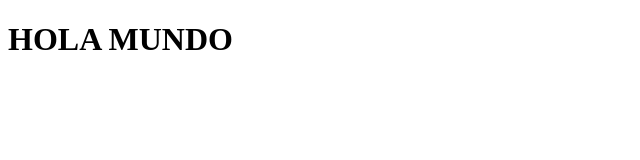
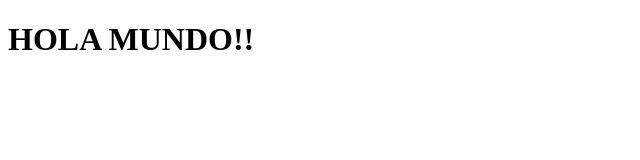
Before and after one commit to jordi92al/viernes-18, a plain HTML site: page index.html in a window 1280 px wide. Shown: the full height of the page, 0-640 px from the left. Drawn offline with Linux system fonts and the light colour scheme.

Commit message:
HOLA MUNDO 2

```diff
--- a/index.html
+++ b/index.html
@@ -7,6 +7,6 @@
     <title>Document</title>
 </head>
 <body>
-    <h1>HOLA MUNDO</h1>
+    <h1>HOLA MUNDO!!</h1>
 </body>
 </html>
```
